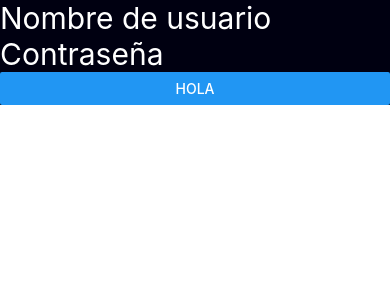
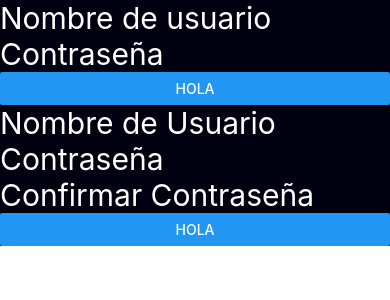
Before and after one commit to pi-maaster77/besto-proyecto, a React Native app in the folder Client/: screen / in a window 390 px wide. Shown: the top 300 px of the page. Built offline with nearby package versions, Linux system fonts and the light colour scheme.

Commit message:
se añadio el registro

```diff
--- a/Client/App.tsx
+++ b/Client/App.tsx
@@ -5,6 +5,7 @@ import styles from './Styles';
 import { View, Button, Text, TouchableOpacity} from 'react-native';
 import Uploader from './components/Uploader/Uploader';
 import Inicio_sesion from './components/Inicio_Sesion/Inicio_sesion';
+import Registro from './components/Registro/Registro';
 
 
 function App() {
@@ -20,6 +21,7 @@ function App() {
         <Button onPress={handlePress} title='apretar'/>
       </TouchableOpacity>*/}
       <Inicio_sesion/>
+      <Registro/>
     </View>
   );
 }
--- /dev/null
+++ b/Client/components/Registro/Registro.tsx
@@ -0,0 +1,71 @@
+import React, { useState } from "react";
+import { View, Text, TextInput, Button } from "react-native";
+import styles from "./Styles";
+import axios from "axios";
+
+function Registro ( ) {
+    const [myerror, setError] = useState("")
+    const [user, setUser] = useState("")
+    const [passwd, setPasswd] = useState("")
+    const [cpasswd, setCPasswd] = useState("")
+    function handleUpload (){
+        if(!user || !passwd || !cpasswd){
+            setError("no se ingreso el usuario o la contraseña")
+            return
+        }
+        if(passwd !== cpasswd){
+            setError("las contraselas no coinciden")
+            return
+        }
+        const formData = new FormData();
+        formData.append('user', user)
+        formData.append('passwd', passwd)
+        axios.post('http://localhost:5000/register', formData, {
+            headers: {
+              'Content-Type': 'multipart/form-data',
+            },
+          })
+          .then(response => {
+            console.log('Server response:', response.data);
+            if(response.data == null){
+                setError("usuario o contraseña incorrectos")
+            }
+          })
+          .catch(error => {
+            console.error('Error uploading form:', error.response?.data || error.message);
+            setError(error.message)
+          });
+    }
+
+    const onClick = () => {
+        setError("hasdawd")
+    }
+
+    return <View>
+        {myerror? <Text style={styles.textError}>{myerror}</Text> : null}
+        <TextInput
+            placeholder="Nombre de Usuario"
+            style={styles.textInput}
+            value={user}
+            onChangeText={text => setUser(text)}
+        />
+        <TextInput
+            placeholder="Contraseña"
+            style={styles.textInput}
+            value={passwd}
+            onChangeText={text => setPasswd(text)}
+            secureTextEntry
+        />
+        <TextInput
+            placeholder="Confirmar Contraseña"
+            style={styles.textInput}
+            value={cpasswd}
+            onChangeText={text => setCPasswd(text)}
+            secureTextEntry
+        />
+        <Button title="hola" onPress={handleUpload}/>
+    </View>
+
+}
+
+export default Registro
--- /dev/null
+++ b/Client/components/Registro/Styles.ts
@@ -0,0 +1,20 @@
+// Styles.ts
+import { StyleSheet } from "react-native";
+
+const styles = StyleSheet.create({
+    text: {
+        color: '#FFF',
+        fontSize: 30
+    },
+    textInput: {
+        color: '#FFF',
+        fontSize: 30
+    },
+    textError: {
+        color: '#FFF',
+        backgroundColor: '#A55',
+        fontSize: 30
+    }
+});
+
+export default styles;
```
Also changed, not shown: 1 other file (tests, documents, lock files or other folders).
